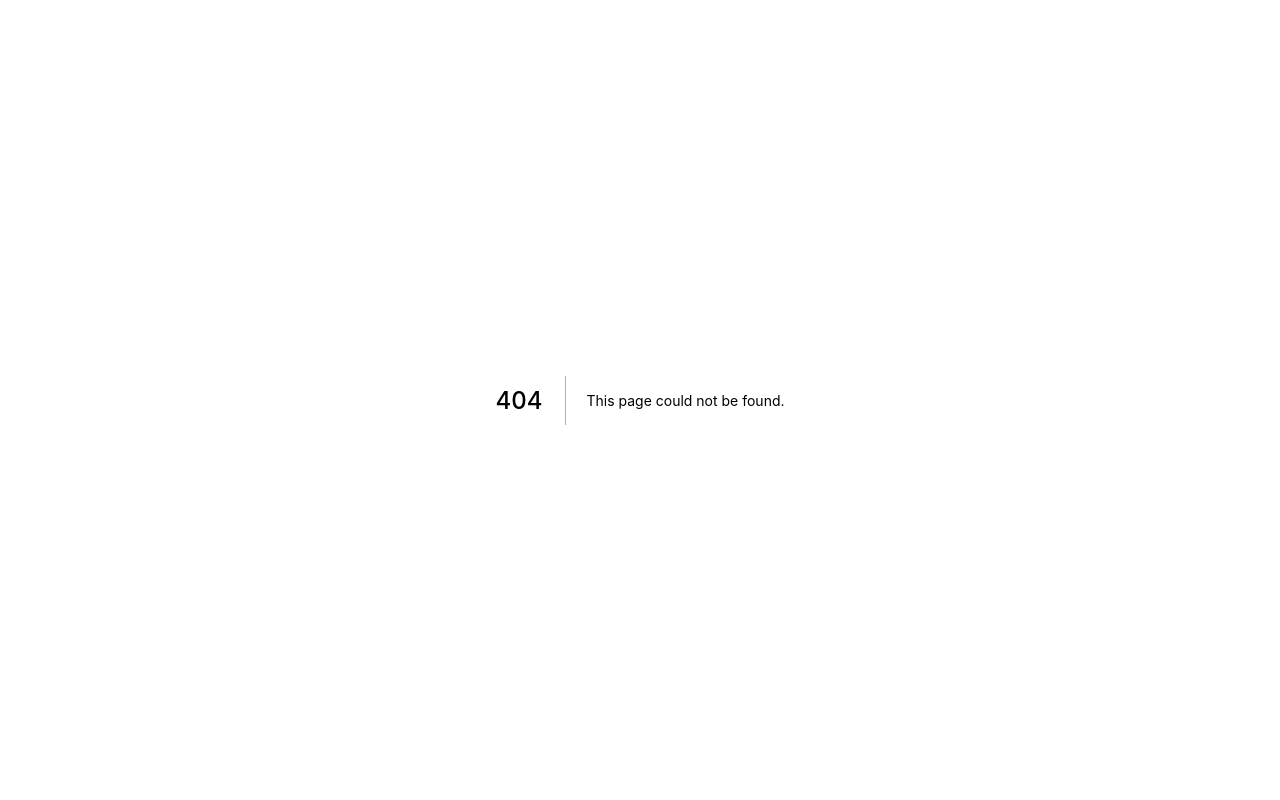
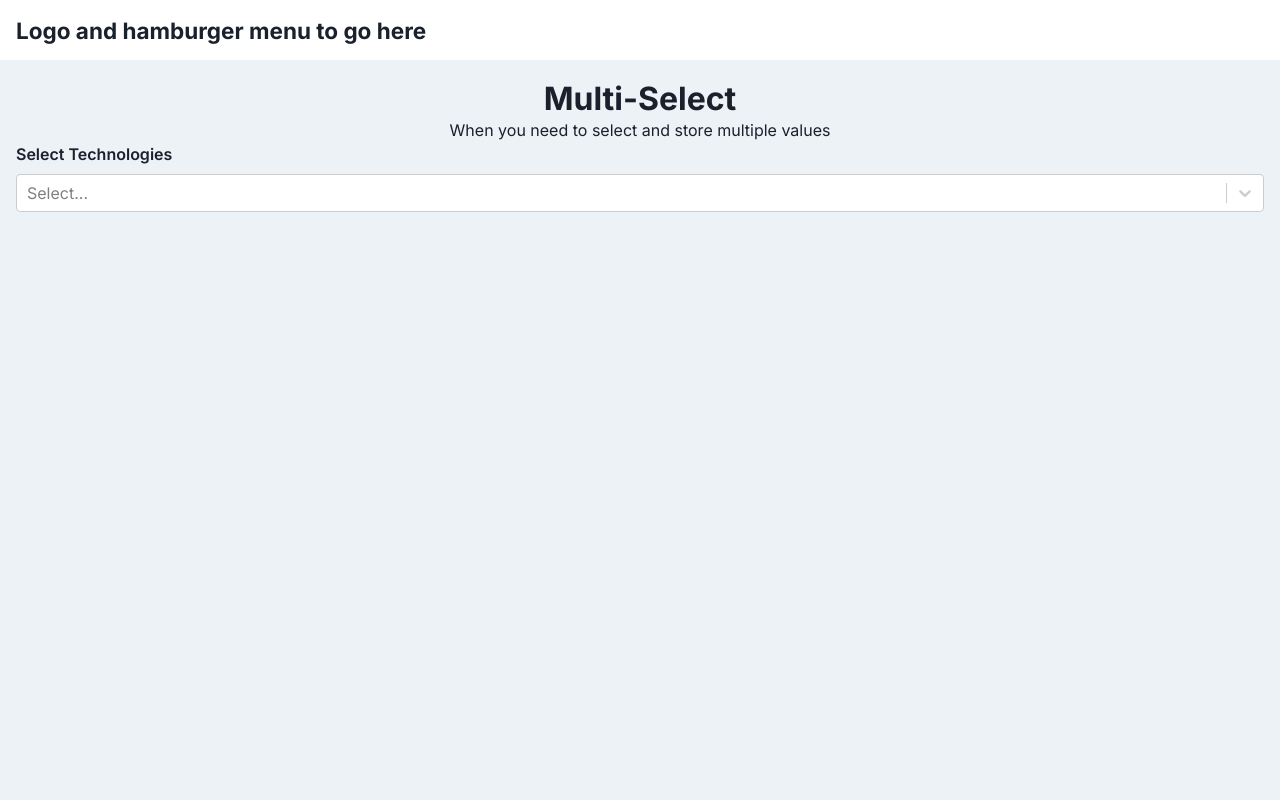
Before and after one commit to patonthestack/tepnology, a Next.js app: page /features/multi-select in a window 1280 px wide. Before the commit this address had no page. Shown: the top 800 px of the page. Built offline with nearby package versions, Linux system fonts and the light colour scheme.

Commit message:
general layout

```diff
--- a/package.json
+++ b/package.json
@@ -20,6 +20,8 @@
     "nprogress": "^0.2.0",
     "react": "17.0.1",
     "react-dom": "17.0.1",
+    "react-hook-form": "^6.15.5",
+    "react-select": "^4.3.0",
     "typescript": "^4.2.2"
   }
 }
--- /dev/null
+++ b/src/components/MultiSelect.tsx
@@ -0,0 +1,26 @@
+import React from 'react';
+import { Box } from '@chakra-ui/react';
+import Select from 'react-select';
+
+export interface MultiSelectProps {
+  list: [];
+  ref?: any;
+  noOptionsMessage?: string;
+}
+
+export const MultiSelect: React.FC<MultiSelectProps> = (props) => {
+  return (
+    <>
+      <Box>
+        <Select
+          ref={props.ref}
+          isMulti
+          options={props.list}
+          noOptionsMessage={() => {
+            return props.noOptionsMessage;
+          }}
+        />
+      </Box>
+    </>
+  );
+};
--- a/src/components/index.tsx
+++ b/src/components/index.tsx
@@ -3,3 +3,4 @@
 export * from './Meta';
 export * from './NavBar';
 export * from './Footer';
+export * from './MultiSelect';
--- /dev/null
+++ b/src/pages/features/multi-select.tsx
@@ -0,0 +1,104 @@
+import React, { useEffect, useRef, useState } from 'react';
+import {
+  Box,
+  Heading,
+  Text,
+  FormErrorMessage,
+  FormControl,
+  FormLabel,
+  useToast,
+} from '@chakra-ui/react';
+import { Container, Layout, MultiSelect } from 'components/index';
+import { Controller, useForm } from 'react-hook-form';
+import Select from 'react-select';
+
+const MultiSelectPage: React.FC = () => {
+  const {
+    register,
+    handleSubmit,
+    errors,
+    formState,
+    control,
+    reset,
+  } = useForm();
+
+  const selectRef = useRef();
+  const [
+    selectedOptionsTechnologies,
+    setSelectedOptionsTechnologies,
+  ] = useState([]);
+
+  // TODO make this a dynamic list that the admin can generate
+  const technologiesList = [
+    { value: 'Java', label: 'Java' },
+    { value: 'Node', label: 'Node' },
+    { value: 'React', label: 'React' },
+    { value: 'Python', label: 'Python' },
+    { value: 'JavaScript', label: 'JavaScript' },
+    { value: 'Ruby', label: 'Ruby' },
+    { value: 'AWS', label: 'AWS' },
+    { value: 'Firebase', label: 'Firebase' },
+    { value: 'Oracle', label: 'Oracle' },
+    { value: 'MongoDB', label: 'MongoDB' },
+    { value: 'DynamoDB', label: 'DynamoDB' },
+  ].sort((a, b) => (a.value > b.value ? 1 : -1));
+
+  const handleOnChangeTechnologies = (options) => {
+    setSelectedOptionsTechnologies(options);
+  };
+
+  return (
+    <Layout
+      title="Multi-Select"
+      description="multi-select"
+      canonical="/features/multi-select"
+      hasNavbar
+      hasFooter
+      schemaData={null}
+    >
+      <Container fluid>
+        <Heading
+          mt={20}
+          fontWeight="700"
+          fontSize="2em"
+          as="h3"
+          textAlign={['center', 'center', 'center', 'center']}
+        >
+          Multi-Select
+        </Heading>
+        <Text textAlign={['center', 'center', 'center', 'center']}>
+          When you need to select and store multiple values
+        </Text>
+        <Box>
+          <FormControl>
+            <FormLabel htmlFor="technologies">Select Technologies</FormLabel>
+            <Controller
+              as={
+                <Select
+                  ref={selectRef}
+                  isMulti
+                  options={technologiesList}
+                  noOptionsMessage={() => {
+                    return 'No further technologies to select';
+                  }}
+                />
+              }
+              onChange={handleOnChangeTechnologies}
+              name="technologies"
+              control={control}
+              ref={register({
+                required: 'Please select at least one technology.',
+              })}
+            />
+
+            {errors.teamMembers && (
+              <FormErrorMessage>{errors.teamMembers}</FormErrorMessage>
+            )}
+          </FormControl>
+        </Box>
+      </Container>
+    </Layout>
+  );
+};
+
+export default MultiSelectPage;
--- a/src/pages/index.tsx
+++ b/src/pages/index.tsx
@@ -8,9 +8,9 @@
   const viewType = 'grid';
   return (
     <Layout
-      title="Tepnology LLC"
+      title="Home"
       description="Tepnology LLC"
-      canonical=""
+      canonical="/"
       hasNavbar
       hasFooter
       schemaData={null}
@@ -23,7 +23,7 @@
           as="h3"
           textAlign={['center', 'center', 'center', 'center']}
         >
-          Tepnology, LLC
+          Tepnology
         </Heading>
         <Text textAlign={['center', 'center', 'center', 'center']}>
           Innovation. Spawns. Invigoration.
```
Also changed, not shown: src/components/Card.tsx (+5 -3 lines), src/pages/features/index.tsx (added, +101 -0 lines), 1 other file (tests, documents, lock files or other folders).
